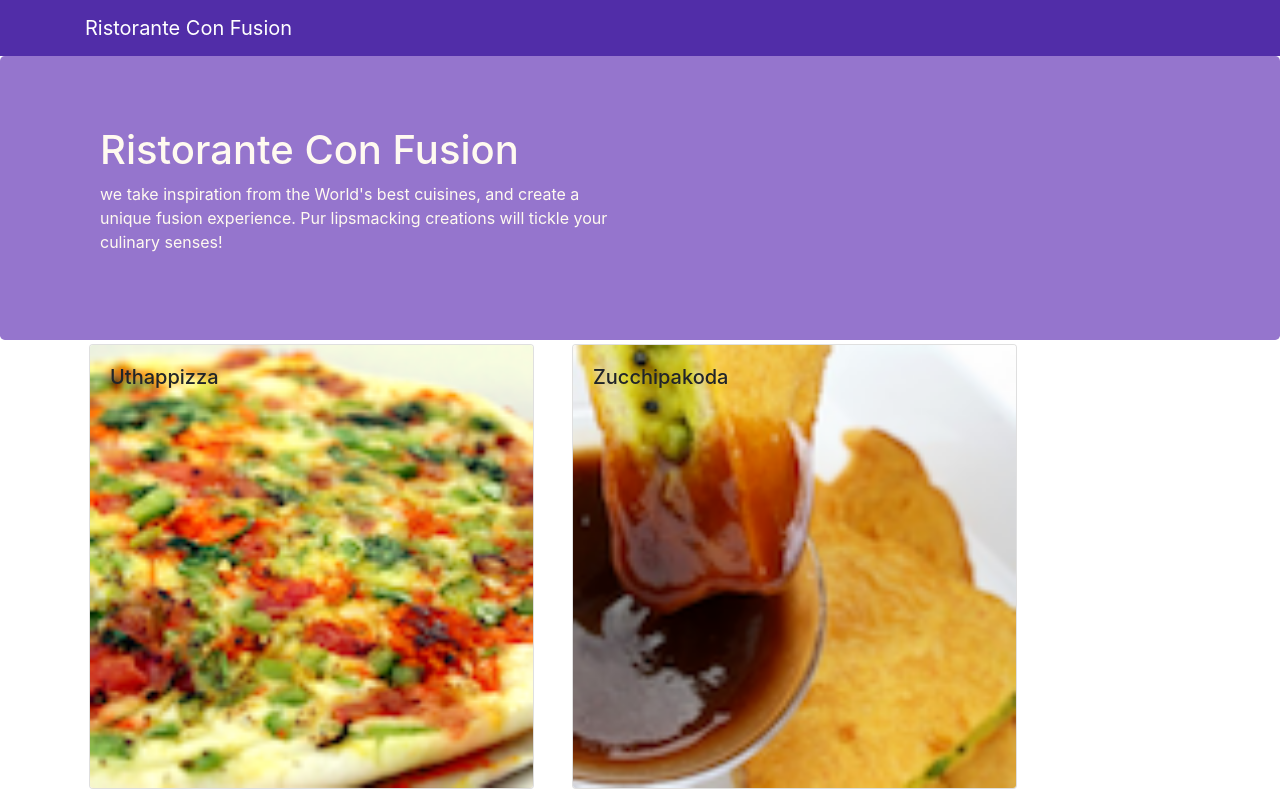
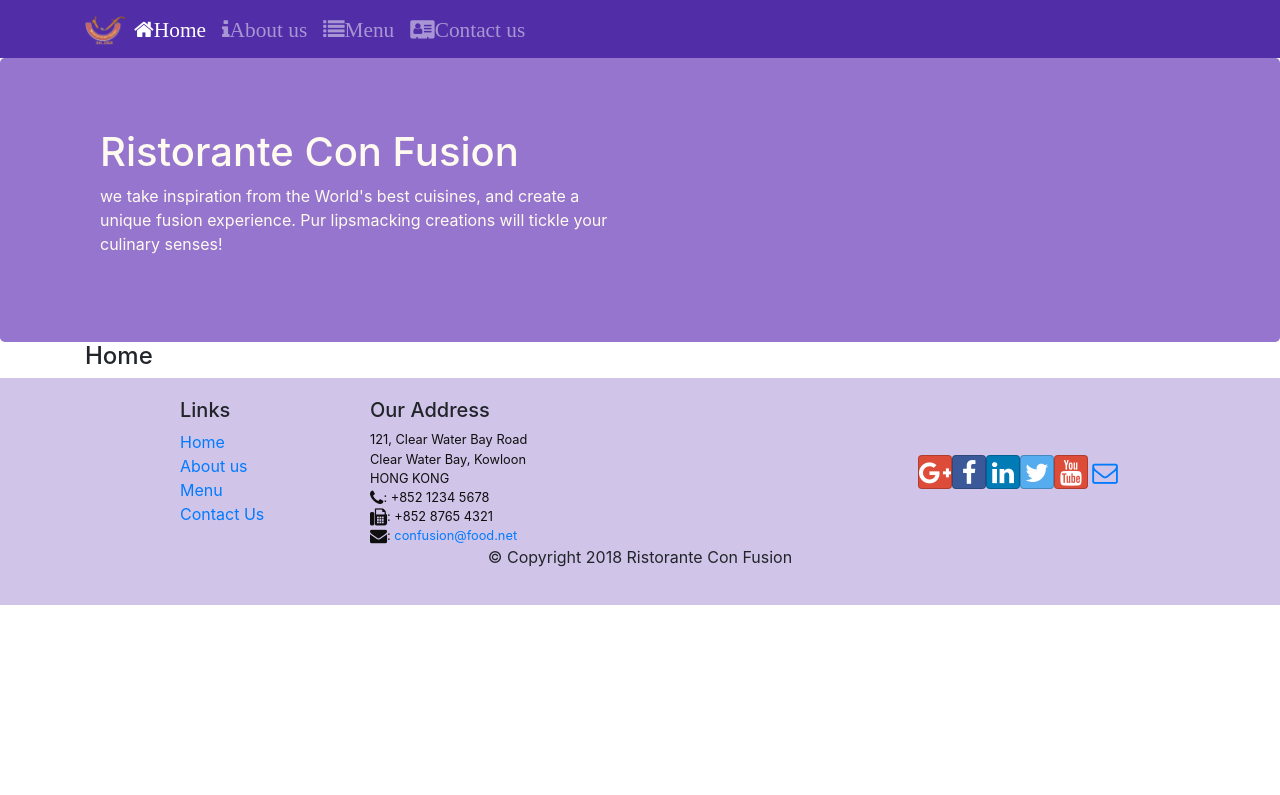
Before and after one commit to cloudXA/react, a React (Create React App) app in the folder confusion/: page /home in a window 1280 px wide. Shown: the top 795 px of the page. Built offline with nearby package versions, Linux system fonts and the light colour scheme.

Commit message:
React Router

```diff
--- a/confusion/package.json
+++ b/confusion/package.json
@@ -9,6 +9,7 @@
     "react": "^16.7.0",
     "react-dom": "^16.7.0",
     "react-popper": "0.9.2",
+    "react-router-dom": "4.2.2",
     "react-scripts": "2.1.3",
     "reactstrap": "5.0.0"
   },
--- a/confusion/src/App.js
+++ b/confusion/src/App.js
@@ -1,6 +1,7 @@
 import React, { Component } from 'react';
 import Main from './components/MainComponent';
 import './App.css';
+import { BrowserRouter } from 'react-router-dom';
 
 
 class App extends Component {
@@ -9,9 +10,11 @@
   render() {
 
     return (
-      <div className="App">
-          <Main />
-      </div>
+      <BrowserRouter>
+        <div className="App">
+            <Main />
+        </div>
+      </BrowserRouter>
     );
   }
 }
--- a/confusion/src/components/FooterComponent.js
+++ b/confusion/src/components/FooterComponent.js
@@ -1,4 +1,5 @@
 import React from 'react';
+import {Link} from 'react-router-dom';
 
 function Footer(props) {
     return(
@@ -8,10 +9,10 @@
                 <div className="col-4 offset-1 col-sm-2">
                     <h5>Links</h5>
                     <ul className="list-unstyled">
-                        <li><a href="#">Home</a></li>
-                        <li><a href="#">About</a></li>
-                        <li><a href="#">Menu</a></li>
-                        <li><a href="contactus.html">Contact</a></li>
+                        <li><Link to="/home">Home</Link></li>
+                        <li><Link to="/aboutus">About us</Link></li>
+                        <li><Link to="/menu">Menu</Link></li>
+                        <li><Link to="/contactus">Contact Us</Link></li>
                     </ul>
                 </div>
                 <div className="col-7 col-sm-5">
--- a/confusion/src/components/HeaderComponent.js
+++ b/confusion/src/components/HeaderComponent.js
@@ -1,13 +1,58 @@
 import React, { Component } from 'react';
-import { Navbar, NavbarBrand, Jumbotron } from 'reactstrap';
+import { Navbar, NavbarBrand, Nav, NavbarToggler, Collapse, NavItem, Jumbotron } from 'reactstrap';
+import { NavLink } from 'react-router-dom';
 
 class Header extends Component {
+
+    constructor(props) {
+        super(props);
+        this.state = {
+            isNavOpen: false
+        };
+ // 为了在jsx render(){} 中，利用toggleNav方法，需要捆绑bind this
+        this.toggleNav = this.toggleNav.bind(this);
+    }
+
+
+    toggleNav() {
+        this.setState({
+            isNavOpen: !this.state.isNavOpen
+        });
+    }
     render() {
         return (
             <React.Fragment>
-                <Navbar dark >
+                <Navbar dark expand="md" >
                     <div className="container">
-                        <NavbarBrand href="/">Ristorante Con Fusion</NavbarBrand>
+                        <NavbarToggler onClick={this.toggleNav} />
+                        <NavbarBrand className="mr-auto" href="/">
+                            <img src="assets/images/logo.png" height="30" width="41"
+                                alt="Ristorante Con Fusion" />
+                        </NavbarBrand>
+                        <Collapse isOpen={this.state.isNavOpen} navbar>
+                            <Nav navbar>
+                                <NavItem navbar>
+                                    <NavLink className="nav-link" to="/home">
+                                        <span className="fa fa-home fa-lg">Home</span>
+                                    </NavLink>
+                                </NavItem>
+                                <NavItem>
+                                    <NavLink className="nav-link" to="/aboutus">
+                                        <span className="fa fa-info fa-lg">About us</span>
+                                    </NavLink>
+                                </NavItem>
+                                <NavItem>
+                                    <NavLink className="nav-link" to="/menu">
+                                        <span className="fa fa-list fa-lg">Menu</span>
+                                    </NavLink>
+                                </NavItem>
+                                <NavItem>
+                                    <NavLink className="nav-link" to="/contactus">
+                                        <span className="fa fa-address-card fa-lg">Contact us</span>
+                                    </NavLink>
+                                </NavItem>
+                            </Nav>
+                        </Collapse>
                     </div>
                 </Navbar>
                 <Jumbotron>
--- /dev/null
+++ b/confusion/src/components/HomeComponent.js
@@ -0,0 +1,11 @@
+import React from 'react';
+
+function Home(props) {
+    return (
+        <div className="container">
+            <h4>Home</h4>
+        </div>
+    );
+}
+
+export default Home;
--- a/confusion/src/components/MainComponent.js
+++ b/confusion/src/components/MainComponent.js
@@ -3,8 +3,9 @@
 import Menu from './MenuComponent';
 import DishDetail from './DishdetailComponent';
 import Footer from './FooterComponent';
-import { DISHES } from '../shared/dishes'
-
+import { DISHES } from '../shared/dishes';
+import Home from './HomeComponent';
+import { Switch, Route, Redirect } from 'react-router-dom';
 
 class Main extends Component {
 
@@ -13,29 +14,26 @@
 
     this.state = {
       dishes: DISHES,
-      selectedDish: null
 
     };
 
   }
 
-  onDishSelect(dishId) {
-      this.setState({ selectedDish: dishId});
-
-  }
-
   render() {
-
+    const HomePage = () => {
+      return (
+        <Home />
+      )
+    }
     return (
 
       <div>
         <Header />
-
-        <Menu dishes={this.state.dishes}
-            onClick={(dishId) =>this.onDishSelect(dishId)} />
-
-        <DishDetail dish={this.state.dishes.filter((dish) =>
-            dish.id === this.state.selectedDish)[0]} />
+        <Switch>
+          <Route path="/home" component={HomePage} />
+          <Route exact path="/menu" component={() => <Menu dishes={this.state.dishes} />} />
+          <Redirect to="/home" />
+        </Switch>
 
         <Footer />
       </div>
--- a/confusion/src/components/MenuComponent.js
+++ b/confusion/src/components/MenuComponent.js
@@ -24,6 +24,8 @@
             );
         });
 
+
+
         return (
             <div className="container">
                 <div className="row">
@@ -34,4 +36,5 @@
         );
     }
 
+
 export default Menu;
```
Also changed, not shown: 1 other file (tests, documents, lock files or other folders).
